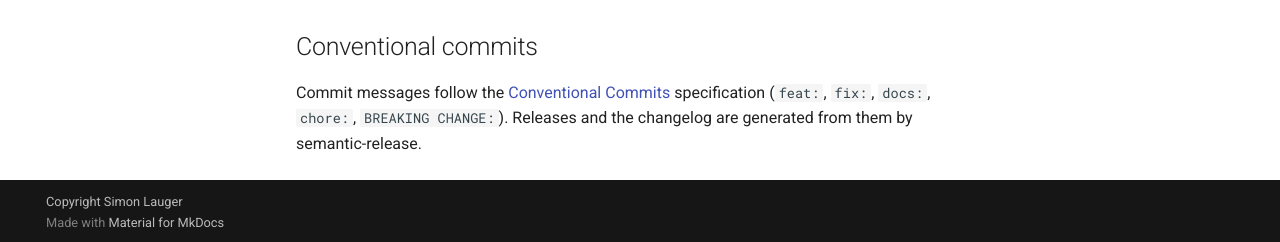
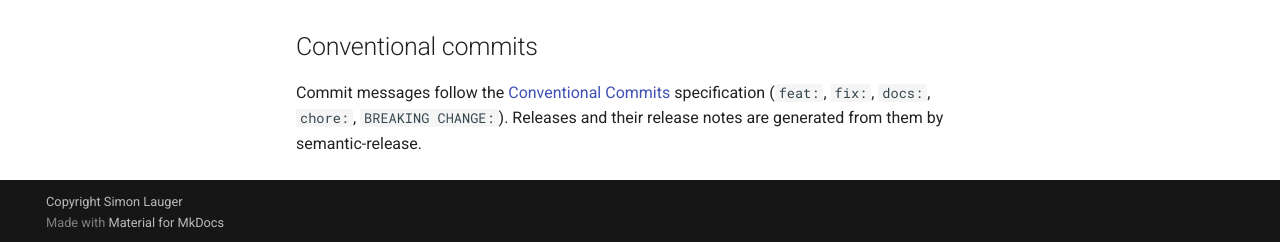
Before and after one commit to slauger/alertmanager-graph-bridge, an MkDocs documentation site: the page built from docs/development.md, in a window 1280 px wide and 900 px high, scrolled down 545 px. Shown: the part 655-897 px from the top of the window. Built offline with MkDocs 1.6.1 and Material for MkDocs 9.7.7, drawn with Linux system fonts in a browser that asks for light colours; comment, search, counter and statistics services are not loaded.

Commit message:
docs: point the changelog to GitHub releases and fix the PR workflow
semantic-release publishes release notes as GitHub releases and does not
write CHANGELOG.md, which still listed the initial implementation as
unreleased. CONTRIBUTING.md referred to a develop branch that does not
exist; pull requests target main.

Signed-off-by: Simon Lauger <simon@lauger.de>

```diff
--- a/docs/development.md
+++ b/docs/development.md
@@ -50,5 +50,5 @@ make ci             # run the full check suite
 
 Commit messages follow the
 [Conventional Commits](https://www.conventionalcommits.org/) specification
-(`feat:`, `fix:`, `docs:`, `chore:`, `BREAKING CHANGE:`). Releases and the
-changelog are generated from them by semantic-release.
+(`feat:`, `fix:`, `docs:`, `chore:`, `BREAKING CHANGE:`). Releases and their
+release notes are generated from them by semantic-release.
```
Also changed, not shown: CHANGELOG.md (+1 -10 lines), CONTRIBUTING.md (+2 -2 lines), README.md (+1 -1 lines).
